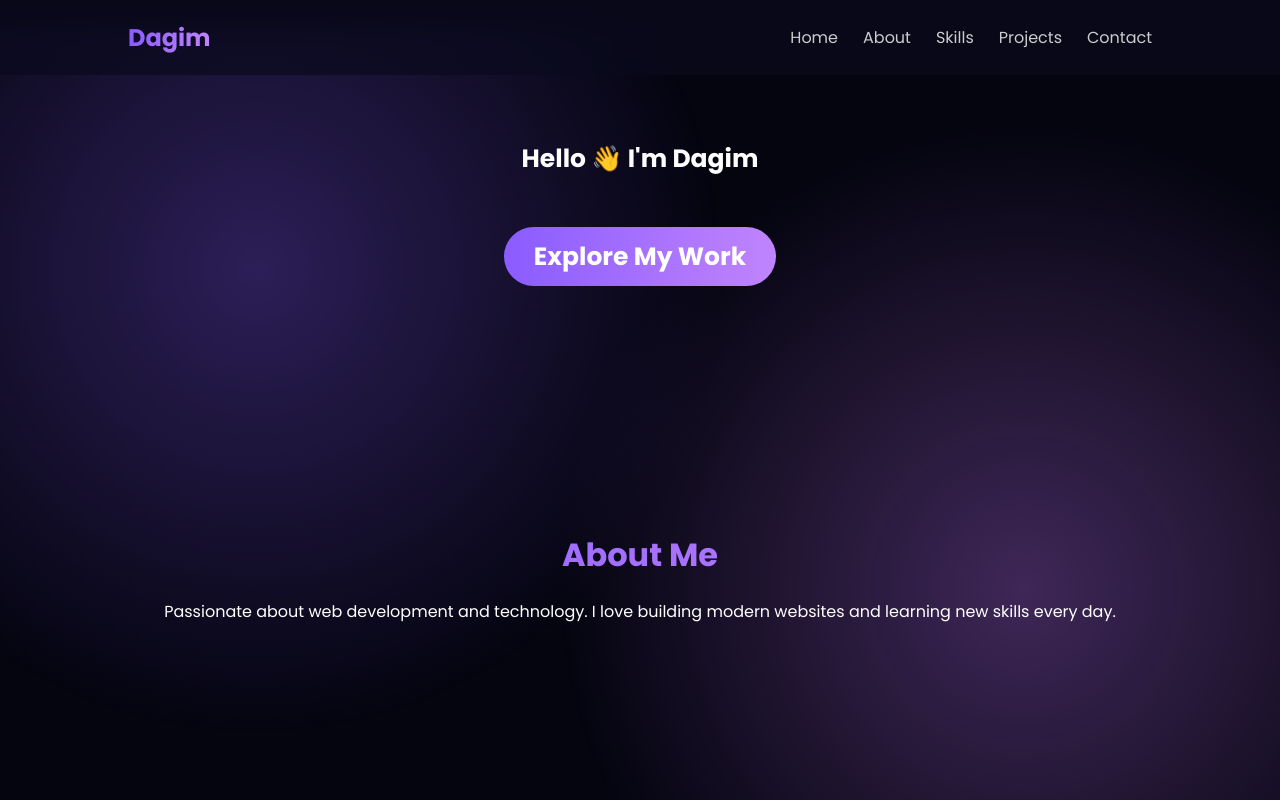
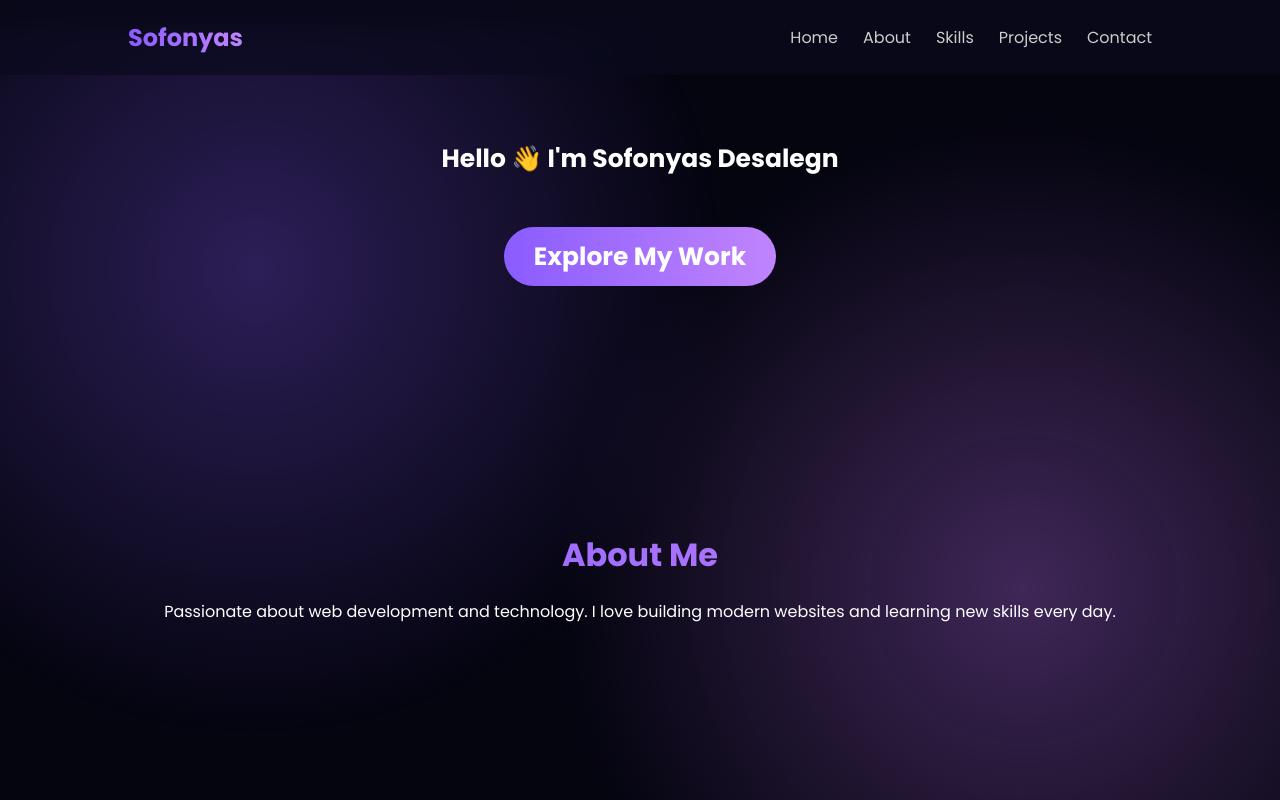
Before and after one commit to dansa170/mane, a plain HTML site: page index.html in a window 1280 px wide. Shown: the top 800 px of the page. Drawn offline with Linux system fonts and the light colour scheme.

Commit message:
Update name from Dagim to Sofonyas Desalegn

```diff
--- a/index.html
+++ b/index.html
@@ -3,7 +3,7 @@
 <head>
 <meta charset="UTF-8">
 <meta name="viewport" content="width=device-width, initial-scale=1.0">
-<title>Dagim</title></title>
+<title>Sofu</title></title>
 
 <link href="https://fonts.googleapis.com/css2?family=Poppins:wght@300;400;600;700&display=swap" rel="stylesheet">
 <link rel="stylesheet" href="style.css">
@@ -15,7 +15,7 @@
 
 <header>
 <nav>
-    <h1 class="logo">Dagim</h1>
+    <h1 class="logo">Sofonyas</h1>
 
     <div class="hamburger" onclick="toggleMenu()">
         <span></span>
@@ -34,7 +34,7 @@
 </header>
 
 <section id="home" class="section hero reveal">
-    <h2>Hello 👋 I'm <span class="gradient-text">Dagim</span</h2><br>
+    <h2>Hello 👋 I'm <span class="gradient-text">Sofonyas Desalegn</span</h2><br>
     <h3 class="typing"></h3>
     <a href="#projects" class="btn">Explore My Work</a>
 </section>
@@ -108,7 +108,7 @@
   </main>
 
 <footer>
-    © 2026 Dagim. All rights are reserved
+    © 2026 Sofonyas Desalegn. All rights are reserved
 </footer>
 
 
```
